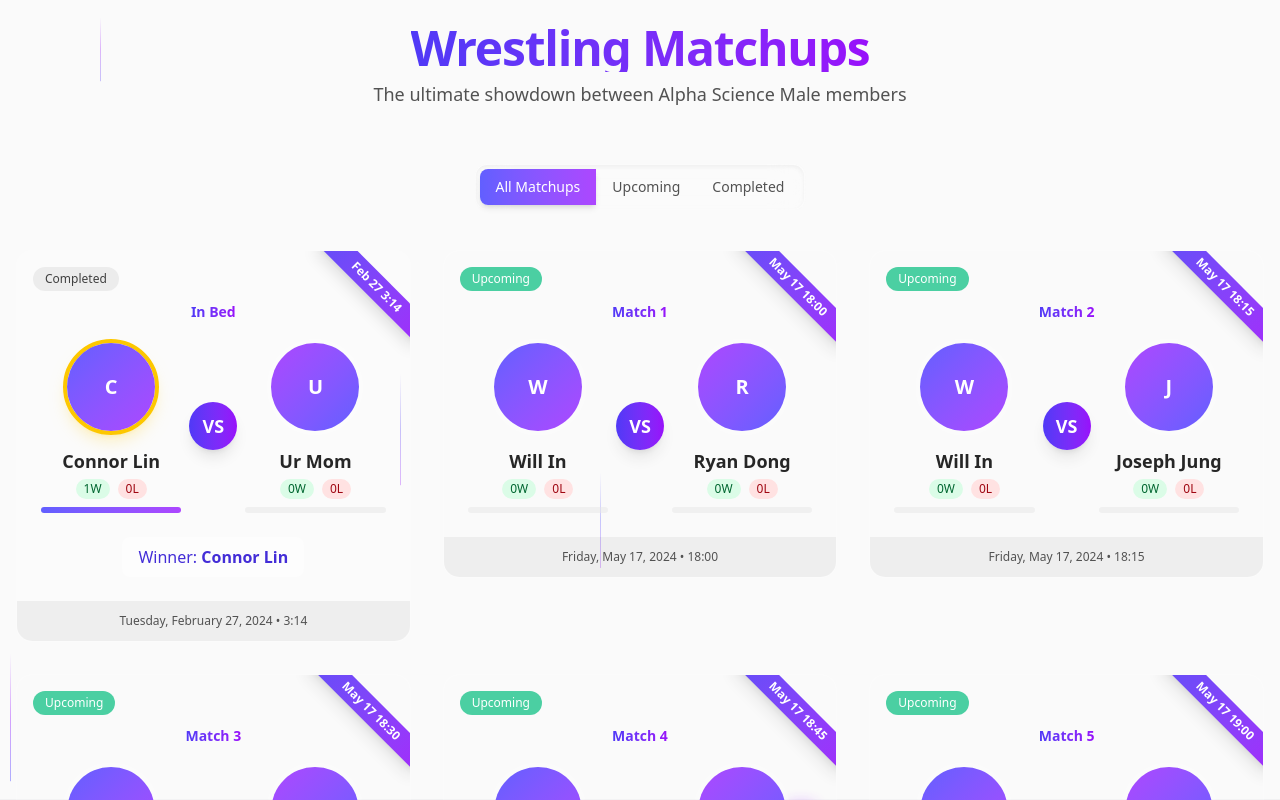
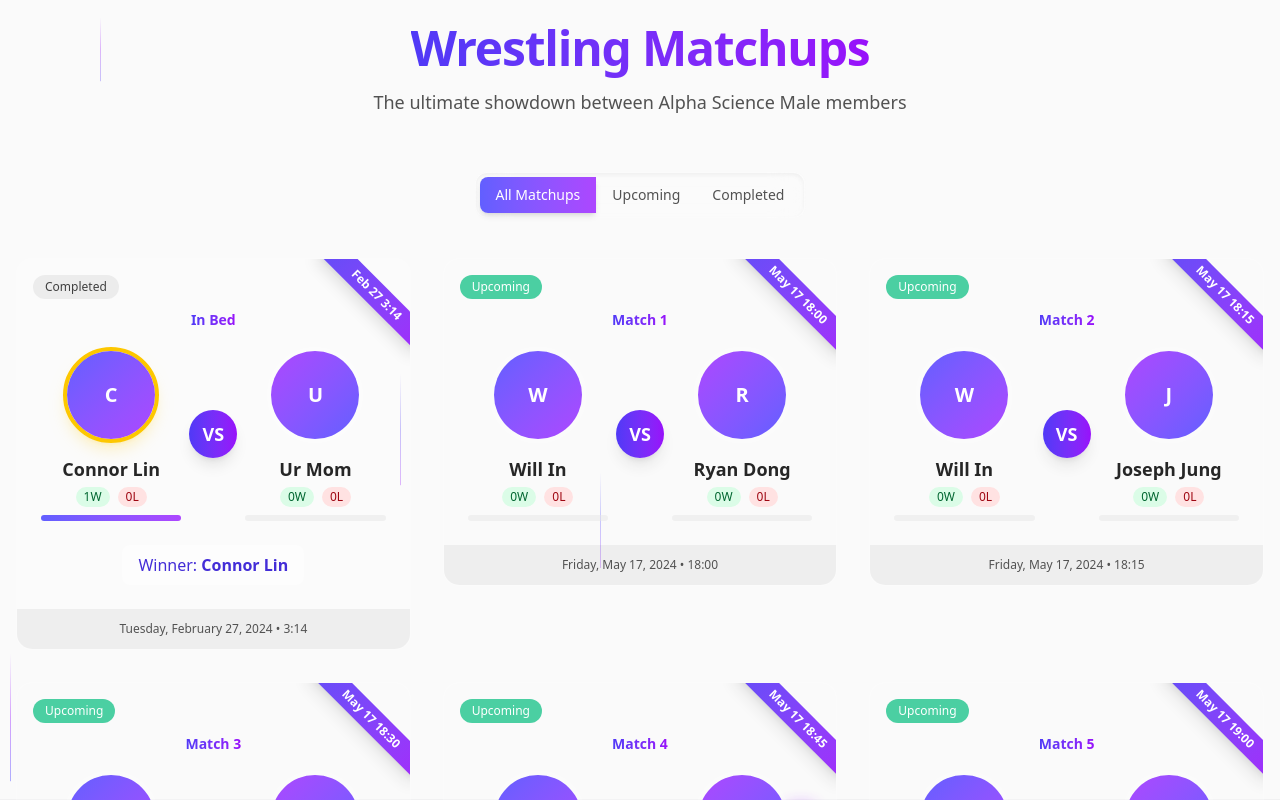
Before and after one commit to Superamaja/wrestling-matchups, a React (Vite) app: page / in a window 1280 px wide. Built offline with nearby package versions, Linux system fonts and the light colour scheme.

Commit message:
style(Header): add padding to header title for improved spacing

```diff
--- a/src/components/Header.tsx
+++ b/src/components/Header.tsx
@@ -22,7 +22,7 @@
     >
       <div className="container mx-auto px-4 sm:px-6 lg:px-8">
         <div className="flex flex-col items-center">
-          <h1 className="text-4xl md:text-5xl font-black tracking-tight text-center animate-fade-in bg-clip-text text-transparent bg-gradient-to-r from-indigo-600 to-purple-600">
+          <h1 className="text-4xl md:text-5xl font-black tracking-tight text-center animate-fade-in bg-clip-text text-transparent bg-gradient-to-r from-indigo-600 to-purple-600 pb-2">
             Wrestling Matchups
           </h1>
 
```
